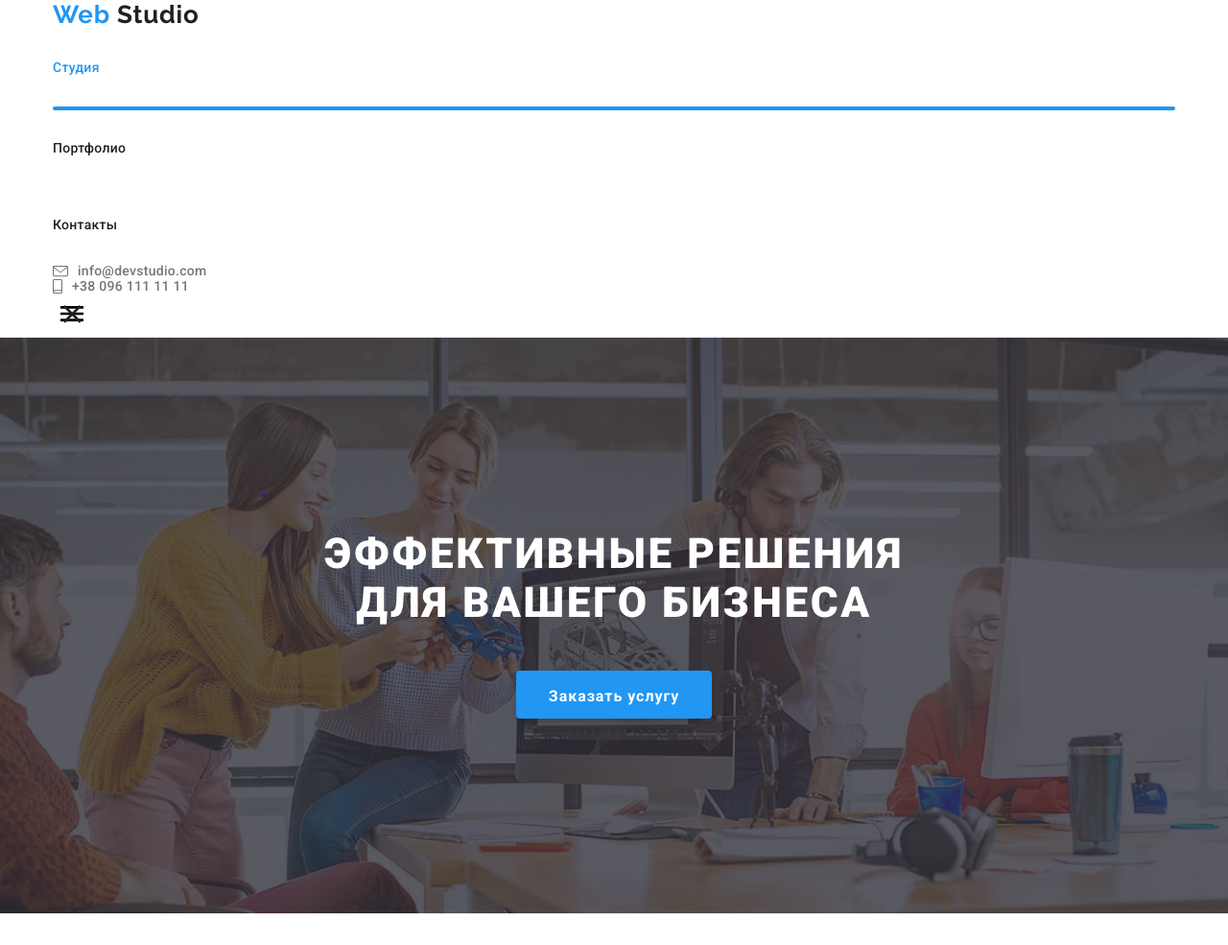
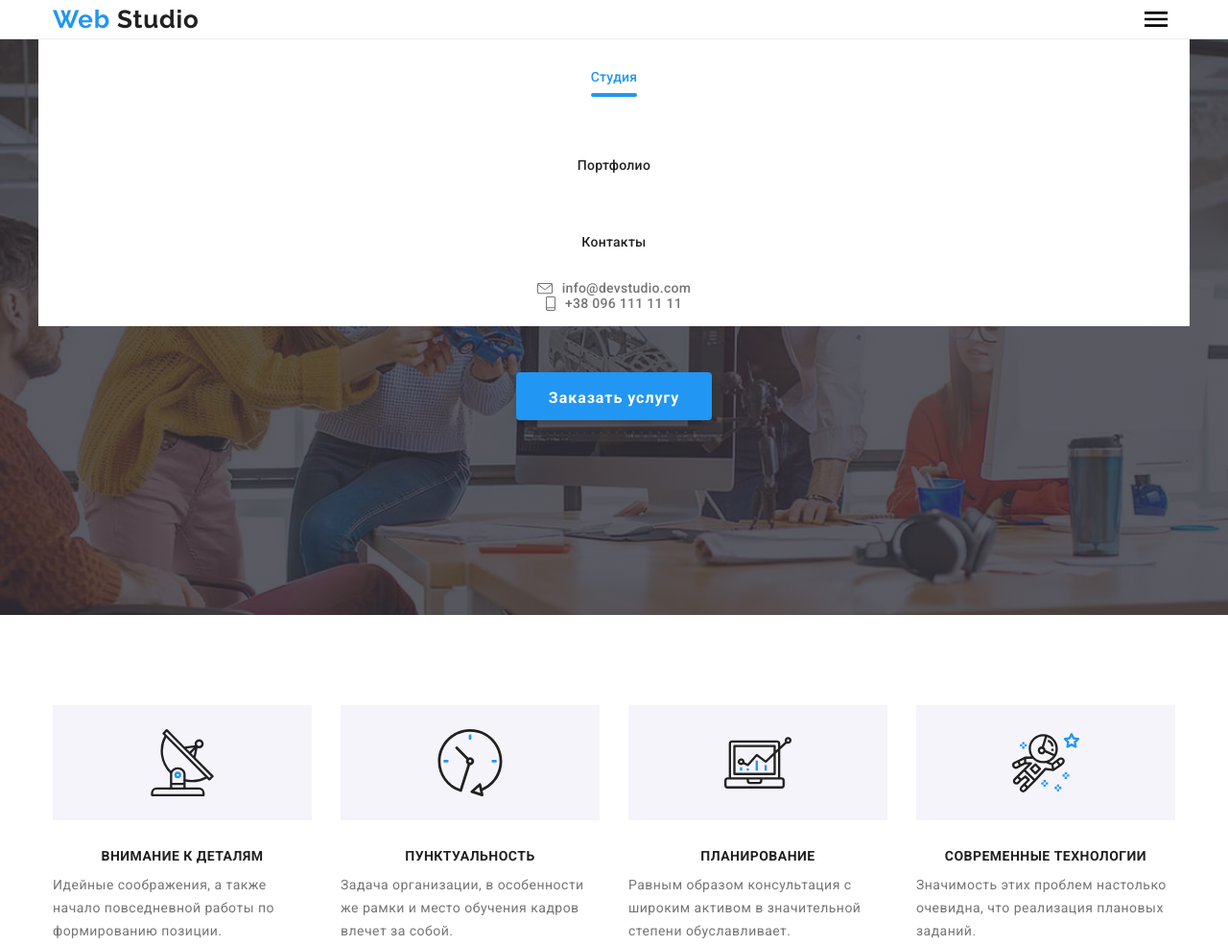
Before and after one commit to Zalli87/goit-markup-hw-08, a plain HTML site: page index.html in a window 1280 px wide. Shown: the top 985 px of the page at 96% size. Drawn offline with nearby package versions, Linux system fonts and the light colour scheme.

Commit message:
добавляет мобильное меню

```diff
--- a/index.html
+++ b/index.html
@@ -18,6 +18,12 @@
     <header class="page-header">
       <div class="container main-nav">
         <a href="./index.html" class="logo"><span>Web</span> Studio</a>
+         <button type="button" class="menu-button" data-menu-button>
+          <svg width="40" height="40" aria-label="переклчатель мобильного меню" aria-expanded="false">
+            <use class="icon-menu" href="./images/sprite.svg#menu"></use>
+            <use class="icon-menu-close" href="./images/sprite.svg#menu-close"></use>
+           </svg>
+         </button>
         <div class="mobile-menu">
           <nav class="main-nav">
             <ul class="site-nav">
@@ -43,12 +49,6 @@
                 </svg>+38 096 111 11 11</a>
             </li>
           </ul>
-          <button type="button" class="menu-button" >
-            <svg width="40" height="40" aria-label="переклчатель мобильного меню" >
-              <use class="icon-menu" href="./images/sprite.svg#menu" ></use>
-              <use class="icon-menu-close" href="./images/sprite.svg#menu-close"></use>
-            </svg>
-          </button>
         </div>
       </div>
     </header>
@@ -514,5 +514,6 @@
           </div>
     </footer>
     <script src="./js/modal.js"></script>
+    <script src="./js/modile-menu.js"></script>
   </body>
 </html>
--- /dev/null
+++ b/js/modile-menu.js
@@ -0,0 +1,14 @@
+(() => {
+  const menuBtnRef = document.querySelector("[data-menu-button]");
+  const mobileMenuRef = document.querySelector("[data-menu]");
+
+  menuBtnRef.addEventListener("click", () => {
+    const expanded =
+      menuBtnRef.getAttribute("aria-expanded") === "true" || false;
+
+    menuBtnRef.classList.toggle("is-open");
+    menuBtnRef.setAttribute("aria-expanded", !expanded);
+
+    mobileMenuRef.classList.toggle("is-open");
+  });
+})();
--- a/sass/components/_mobile-menu.scss
+++ b/sass/components/_mobile-menu.scss
@@ -1,7 +1,19 @@
 .menu-button {
   display: inline-flex;
   margin: 0;
+  margin-left: auto;
   padding: 0;
   border: none;
   background: transparent;
 }
+
+.menu-button .icon-menu-close {
+  display: none;
+}
+
+.menu-button.is-open .icon-menu-close {
+  display: block;
+}
+.menu-button.is-open .icon-menu {
+  display: none;
+}
--- a/sass/components/_page-header.scss
+++ b/sass/components/_page-header.scss
@@ -4,8 +4,11 @@
 
 /* main-nav */
 .main-nav {
-  // display: flex;
-  // align-items: center;
+  position: relative;
+  display: flex;
+  align-items: center;
+  justify-content: center;
+  text-align: center;
 
   .logo {
     color: $prime-text-color;
@@ -20,6 +23,16 @@
     }
   }
 }
+.mobile-menu {
+  position: absolute;
+  top: 100%;
+  left: 0;
+  z-index: 999;
+  width: 100%;
+  height: 300px;
+  background-color: $white-color;
+  border-top: 1px solid #ececec;
+}
 
 /* site-nav */
 .site-nav {
@@ -30,7 +43,7 @@
     // margin-right: 50px;
   }
   & .link {
-    display: block;
+    display: inline-block;
     padding-top: 32px;
     padding-bottom: 32px;
 
@@ -56,7 +69,7 @@
 .current::after {
   display: block;
 
-  transform: translateY(32px);
+  margin-top: 8px;
 
   content: "";
   background-color: $accent-color;
@@ -67,9 +80,10 @@
 }
 
 .contact {
-  // display: flex;
-  // margin-left: auto;
-  // align-items: baseline;
+  display: flex;
+  flex-direction: column;
+  justify-content: center;
+  align-items: center;
 
   & .item:not(:last-child) {
     // margin-right: 30px;
```
Also changed, not shown: css/main.css, css/main.min.css, 2 other files.
